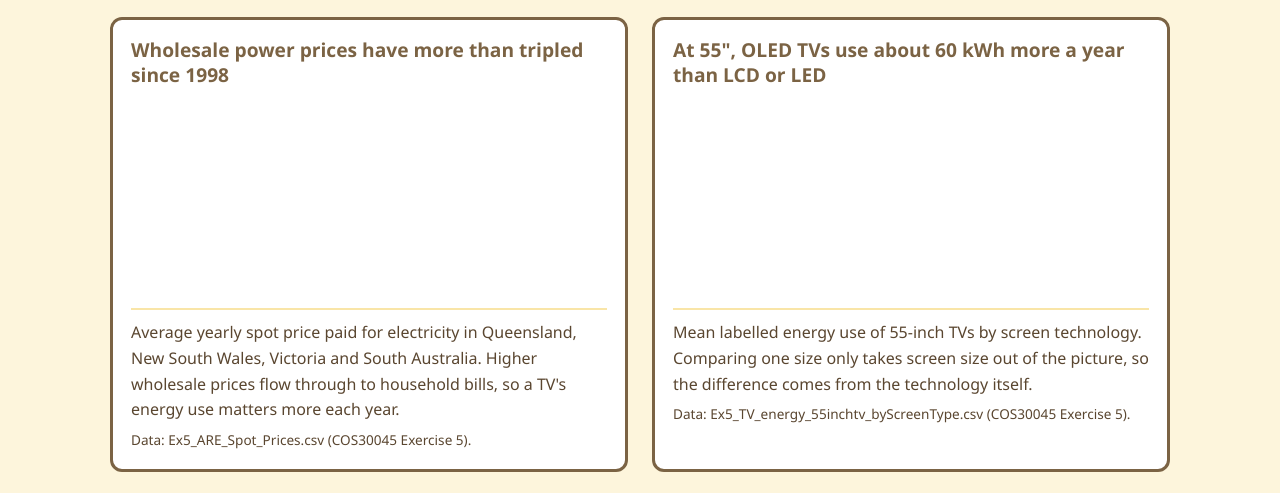
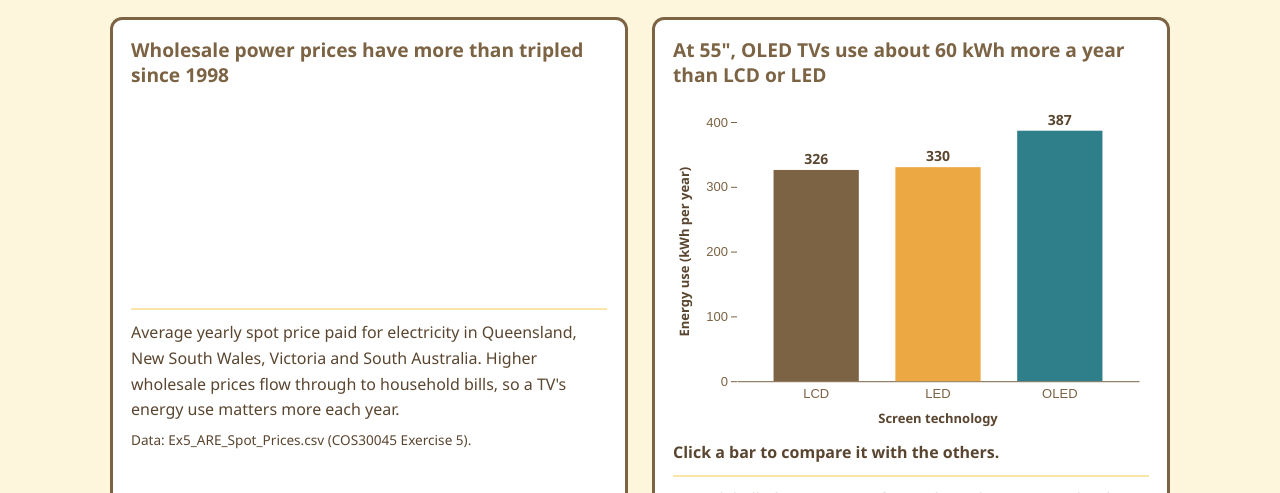
Before and after one commit to Moonnie88/COS30045-T05, a plain HTML site: page index.html in a window 1280 px wide. Shown: the part 228-721 px from the top of the page. Drawn offline with nearby package versions, Linux system fonts and the light colour scheme.

Commit message:
T05: Add bar chart of 55-inch TV energy by screen technology

```diff
--- a/css/styles.css
+++ b/css/styles.css
@@ -7,6 +7,11 @@
     --brown: #7b6344;       /* outline */
     --brown-dark: #5a4630;
     --white: #ffffff;
+
+    /* One colour per screen technology, used by every chart so LCD/LED/OLED always match */
+    --tech-lcd: #7b6344;    /* brown */
+    --tech-led: #eca843;    /* orange */
+    --tech-oled: #2f7f8a;   /* teal */
 }
 
 * {
@@ -167,6 +172,67 @@ h2 {
     display: block;                 /* removes the small gap under inline SVGs */
 }
 
+/* Parts of the D3 charts (drawn by the js/*-chart.js files) */
+.axis {
+    color: var(--brown);            /* D3 draws axis lines and tick labels in currentColor */
+    font-size: 13px;
+}
+
+.axis-title {
+    fill: var(--brown-dark);
+    font-size: 13px;
+    font-weight: 600;
+}
+
+/* Screen technology colours (bars, and later the scatter dots and donut slices) */
+.tech-lcd  { fill: var(--tech-lcd); }
+.tech-led  { fill: var(--tech-led); }
+.tech-oled { fill: var(--tech-oled); }
+
+.bar {
+    cursor: pointer;
+    transition: opacity 0.2s;
+}
+
+/* Mouse-over feedback */
+.bar:hover {
+    opacity: 0.8;
+}
+
+/* Clicked bar: dark outline */
+.bar.selected {
+    stroke: var(--brown-dark);
+    stroke-width: 3px;
+}
+
+.bar:focus-visible {
+    outline: none;
+    stroke: var(--brown-dark);
+    stroke-width: 3px;
+    stroke-dasharray: 4 3;
+}
+
+/* The other bars and their numbers fade out (placed after :hover so it wins) */
+.bar.dimmed,
+.bar-value.dimmed {
+    opacity: 0.2;
+}
+
+.bar-value {
+    fill: var(--brown-dark);
+    font-size: 14px;
+    font-weight: 700;
+    transition: opacity 0.2s;
+}
+
+/* Comparison text under the bar chart */
+.chart-message {
+    min-height: 1.6em;              /* keeps the space so the page doesn't jump when the text changes */
+    margin-top: 8px;
+    font-weight: 600;
+    color: var(--brown-dark);
+}
+
 .chart-caption {
     margin-top: 10px;
     padding-top: 10px;
--- a/index.html
+++ b/index.html
@@ -40,6 +40,8 @@
             <section class="chart-block">
                 <h2>At 55", OLED TVs use about 60 kWh more a year than LCD or LED</h2>
                 <div id="bar-chart" class="chart-container"></div>
+                <!-- Filled in by js/bar-chart.js when a bar is clicked; aria-live makes screen readers read the change -->
+                <p id="bar-comparison" class="chart-message" aria-live="polite"></p>
                 <p class="chart-caption">
                     Mean labelled energy use of 55-inch TVs by screen technology. Comparing one size only
                     takes screen size out of the picture, so the difference comes from the technology itself.
@@ -99,5 +101,6 @@
     <!-- D3 library -->
     <script src="https://d3js.org/d3.v7.min.js"></script>
     <!-- Chart files are added here one at a time as each chart is built -->
+    <script src="js/bar-chart.js"></script>
 </body>
 </html>
--- /dev/null
+++ b/js/bar-chart.js
@@ -0,0 +1,164 @@
+// Bar chart: mean energy use of 55-inch TVs by screen technology
+// Data: data/Ex5_TV_energy_55inchtv_byScreenType.csv
+
+const barContainer = d3.select("#bar-chart");
+const barMessage = d3.select("#bar-comparison");
+
+// The bar the user clicked (null = none). Kept outside drawBarChart so it survives a redraw on resize.
+let selectedTech = null;
+
+// 1. Load the CSV, rename the columns and turn the energy values from text into numbers
+d3.csv("data/Ex5_TV_energy_55inchtv_byScreenType.csv", d => ({
+    tech: d.Screen_Tech,
+    energy: +d["Mean(Labelled energy consumption (kWh/year))"]
+})).then(data => {
+    console.log("bar chart data:", data);
+
+    // 2. Redraw the chart whenever its container changes width (window resize, or 2 columns → 1 column)
+    let lastWidth = 0;
+    const observer = new ResizeObserver(entries => {
+        const width = Math.floor(entries[0].contentRect.width);
+        if (width === lastWidth) return;     // height changes (e.g. after drawing) don't need a redraw
+        lastWidth = width;
+        drawBarChart(data, width);
+    });
+    observer.observe(barContainer.node());
+});
+
+// 3. Draw the whole chart at the given width
+function drawBarChart(data, width) {
+    // Size: height follows the width, but stays between 240 and 340 px
+    const height = Math.max(240, Math.min(340, width * 0.7));
+    const margin = { top: 24, right: 10, bottom: 50, left: 64 };
+    const innerWidth = width - margin.left - margin.right;
+    const innerHeight = height - margin.top - margin.bottom;
+
+    // Remove the old chart before drawing the new one
+    barContainer.selectAll("*").remove();
+
+    const svg = barContainer.append("svg")
+        .attr("width", width)
+        .attr("height", height)
+        .attr("role", "img")
+        .attr("aria-label", "Bar chart of mean energy use of 55-inch TVs: " +
+            data.map(d => `${d.tech} ${Math.round(d.energy)} kWh per year`).join(", "))
+        .on("click", () => selectBar(null, data));   // clicking the empty background clears the selection
+
+    // Everything inside the margins goes in one group, moved in by the left and top margins
+    const chart = svg.append("g")
+        .attr("transform", `translate(${margin.left}, ${margin.top})`);
+
+    // 4. Scales: technology → x position, energy → y position
+    const xScale = d3.scaleBand()
+        .domain(data.map(d => d.tech))
+        .range([0, innerWidth])
+        .padding(0.3);
+
+    const yScale = d3.scaleLinear()
+        .domain([0, d3.max(data, d => d.energy)])   // bars must start at 0
+        .nice()                                      // round the top up to a tidy tick (e.g. 400)
+        .range([innerHeight, 0]);                    // SVG y grows downwards, so 0 kWh is at the bottom
+
+    // 5. Axes
+    chart.append("g")
+        .attr("class", "axis")
+        .attr("transform", `translate(0, ${innerHeight})`)
+        .call(d3.axisBottom(xScale).tickSize(0).tickPadding(8));
+
+    chart.append("g")
+        .attr("class", "axis")
+        .call(d3.axisLeft(yScale).ticks(5))
+        .call(g => g.select(".domain").remove());   // the ticks are enough, so drop the vertical line
+
+    // Axis titles with units
+    chart.append("text")
+        .attr("class", "axis-title")
+        .attr("x", innerWidth / 2)
+        .attr("y", innerHeight + 42)
+        .attr("text-anchor", "middle")
+        .text("Screen technology");
+
+    chart.append("text")
+        .attr("class", "axis-title")
+        .attr("transform", "rotate(-90)")
+        .attr("x", -innerHeight / 2)
+        .attr("y", -margin.left + 16)
+        .attr("text-anchor", "middle")
+        .text("Energy use (kWh per year)");
+
+    // 6. Bars: each technology has its own colour class (e.g. tech-oled), set in css/styles.css
+    chart.selectAll(".bar")
+        .data(data)
+        .join("rect")
+        .attr("class", d => `bar tech-${d.tech.toLowerCase()}`)
+        .attr("x", d => xScale(d.tech))
+        .attr("y", d => yScale(d.energy))
+        .attr("width", xScale.bandwidth())
+        .attr("height", d => innerHeight - yScale(d.energy))
+        .attr("tabindex", 0)                         // can be reached with the Tab key
+        .attr("role", "button")
+        .on("click", (event, d) => {
+            event.stopPropagation();                 // stop the click reaching the svg, which would clear it
+            selectBar(d.tech, data);
+        })
+        .on("keydown", (event, d) => {
+            if (event.key === "Enter" || event.key === " ") {
+                event.preventDefault();
+                selectBar(d.tech, data);
+            }
+        })
+        .append("title")                             // tooltip on hover
+        .text(d => `${d.tech}: ${Math.round(d.energy)} kWh per year (click to compare)`);
+
+    // 7. Value labels just above each bar
+    chart.selectAll(".bar-value")
+        .data(data)
+        .join("text")
+        .attr("class", "bar-value")
+        .attr("x", d => xScale(d.tech) + xScale.bandwidth() / 2)
+        .attr("y", d => yScale(d.energy) - 6)
+        .attr("text-anchor", "middle")
+        .text(d => Math.round(d.energy));
+
+    // Put back any selection the user made before the redraw
+    showSelection(data);
+}
+
+// 8. Click handling: clicking a bar selects it, clicking it again (or the background) clears it
+function selectBar(tech, data) {
+    selectedTech = (tech === selectedTech) ? null : tech;
+    showSelection(data);
+}
+
+// Fade the other bars and write the comparison under the chart
+function showSelection(data) {
+    const isOther = d => selectedTech !== null && d.tech !== selectedTech;
+
+    barContainer.selectAll(".bar")
+        .classed("selected", d => d.tech === selectedTech)
+        .classed("dimmed", isOther)
+        .attr("aria-pressed", d => d.tech === selectedTech);
+
+    barContainer.selectAll(".bar-value")
+        .classed("dimmed", isOther);
+
+    barMessage.text(compareText(data));
+}
+
+// e.g. "LCD uses 4 kWh less than LED and 61 kWh less than OLED per year."
+function compareText(data) {
+    if (selectedTech === null) return "Click a bar to compare it with the others.";
+
+    // Use the rounded values shown on the bars, so the differences match what the reader sees
+    const chosen = data.find(d => d.tech === selectedTech);
+    const chosenValue = Math.round(chosen.energy);
+
+    const comparisons = data
+        .filter(d => d.tech !== selectedTech)
+        .map(d => {
+            const diff = chosenValue - Math.round(d.energy);
+            return `${Math.abs(diff)} kWh ${diff < 0 ? "less" : "more"} than ${d.tech}`;
+        });
+
+    return `${chosen.tech} uses ${comparisons.join(" and ")} per year.`;
+}
```
Also changed, not shown: 1 other file.
